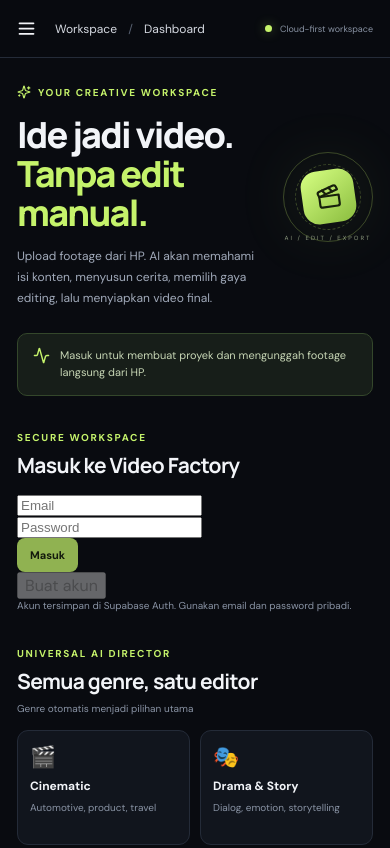
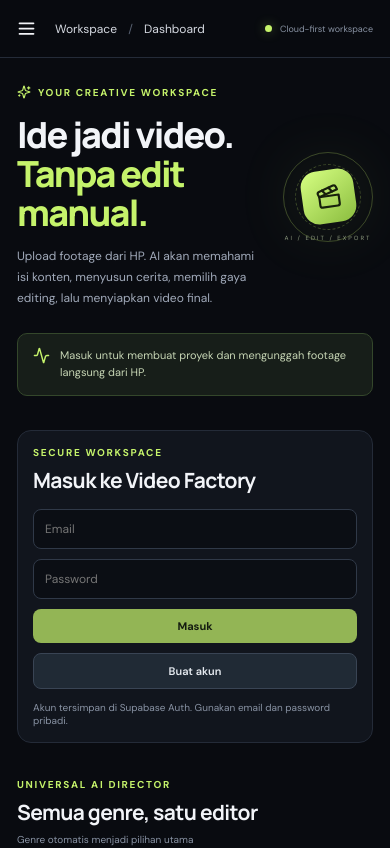
Before and after one commit to Alvanza0904/ai-video-factory, a Next.js app: page / in a window 390 px wide. Shown: the top 848 px of the page. Built offline with nearby package versions, Linux system fonts and the light colour scheme.

Commit message:
Style authenticated mobile upload and editor controls

```diff
--- a/app/globals.css
+++ b/app/globals.css
@@ -70,3 +70,22 @@ footer a{color:#aab4c4;text-decoration:none;display:inline-flex;align-items:cent
 .mobile-menu,.mobile-close,.scrim{display:none}
 @media(max-width:900px){.sidebar{width:220px}.main{margin-left:220px;width:calc(100% - 220px)}.welcome-art{width:150px;height:150px}}
 @media(max-width:680px){.sidebar{transform:translateX(-100%);transition:transform .22s;width:270px}.sidebar-open{transform:translateX(0)}.main{margin-left:0;width:100%}.mobile-menu{display:grid;place-items:center;background:none;border:0;color:var(--text);padding:6px;margin-left:-7px}.mobile-close{display:grid;place-items:center;background:none;border:0;color:var(--muted);margin-left:auto}.topbar{height:58px;padding:0 17px;justify-content:flex-start;gap:12px}.top-status{margin-left:auto;font-size:9px}.content{padding:27px 17px 24px}.welcome{min-height:auto}.welcome-art{width:90px;height:90px}.art-core{width:53px;height:53px;border-radius:16px}.art-core svg{width:26px}.art-ring.ring-one{inset:0}.art-ring.ring-two{inset:12px}.art-tag{font-size:6px;white-space:nowrap}h1{font-size:36px;letter-spacing:-1.8px}.welcome p{font-size:12px}.section-heading{align-items:flex-start;flex-direction:column;gap:7px}.project-panel{align-items:flex-start;flex-direction:column;padding:15px}.upload-visual{width:100%;height:90px}.genre-grid{grid-template-columns:repeat(2,1fr)}.genre-card{min-height:115px;padding:12px}.infra-grid{grid-template-columns:1fr}.genre-footer{align-items:flex-start;gap:8px;flex-direction:column}footer{gap:12px;flex-direction:column}.scrim{display:block;position:fixed;inset:0;background:#0009;border:0;z-index:15}}
+
+.auth-panel,.upload-card,.editor-settings{background:var(--panel);border:1px solid var(--line);border-radius:14px;padding:20px;margin-top:14px}
+.auth-fields{display:grid;grid-template-columns:1fr 1fr;gap:10px;max-width:620px}
+.auth-fields input,.project-controls input,.project-controls select,.editor-settings select,.editor-settings textarea{background:#0b0e14;color:var(--text);border:1px solid #303948;border-radius:8px;padding:11px;font:inherit;font-size:12px;min-width:0;width:100%}
+.secondary-button{background:#202a35;border:1px solid #394454;color:#e6ebf1;border-radius:8px;padding:10px 13px;font-weight:600;font-size:11px;display:inline-flex;align-items:center;gap:7px}
+.auth-fields .primary-button,.auth-fields .secondary-button{justify-content:center}
+.auth-panel>p{margin:12px 0 0}
+.project-controls{display:grid;grid-template-columns:1fr 1fr auto;gap:9px}
+.upload-card{display:flex;gap:20px;align-items:center}
+.upload-card input[type=file]{display:none}
+.upload-progress{font-size:10px;color:var(--accent);margin:8px 0}
+.asset-list{padding:15px;background:#111a13;border:1px solid #34472b;border-radius:10px;margin-top:14px;font-size:11px;color:#b9c9a8}
+.asset-list h3{display:flex;align-items:center;gap:7px;font-size:12px;color:var(--accent);margin-bottom:10px}
+.asset-list>div{padding:5px 0}
+.editor-settings{display:grid;gap:9px}
+.editor-settings h3{display:flex;align-items:center;gap:8px;font:700 14px Manrope;margin:0 0 4px}
+.editor-settings label{font-size:10px;color:var(--muted);margin-top:5px}
+.editor-settings textarea{min-height:76px;resize:vertical}
+@media(max-width:680px){.auth-fields,.project-controls{grid-template-columns:1fr}.upload-card{flex-direction:column;align-items:stretch}.upload-card .upload-visual{width:100%}.auth-panel,.upload-card,.editor-settings{padding:15px}}
```
